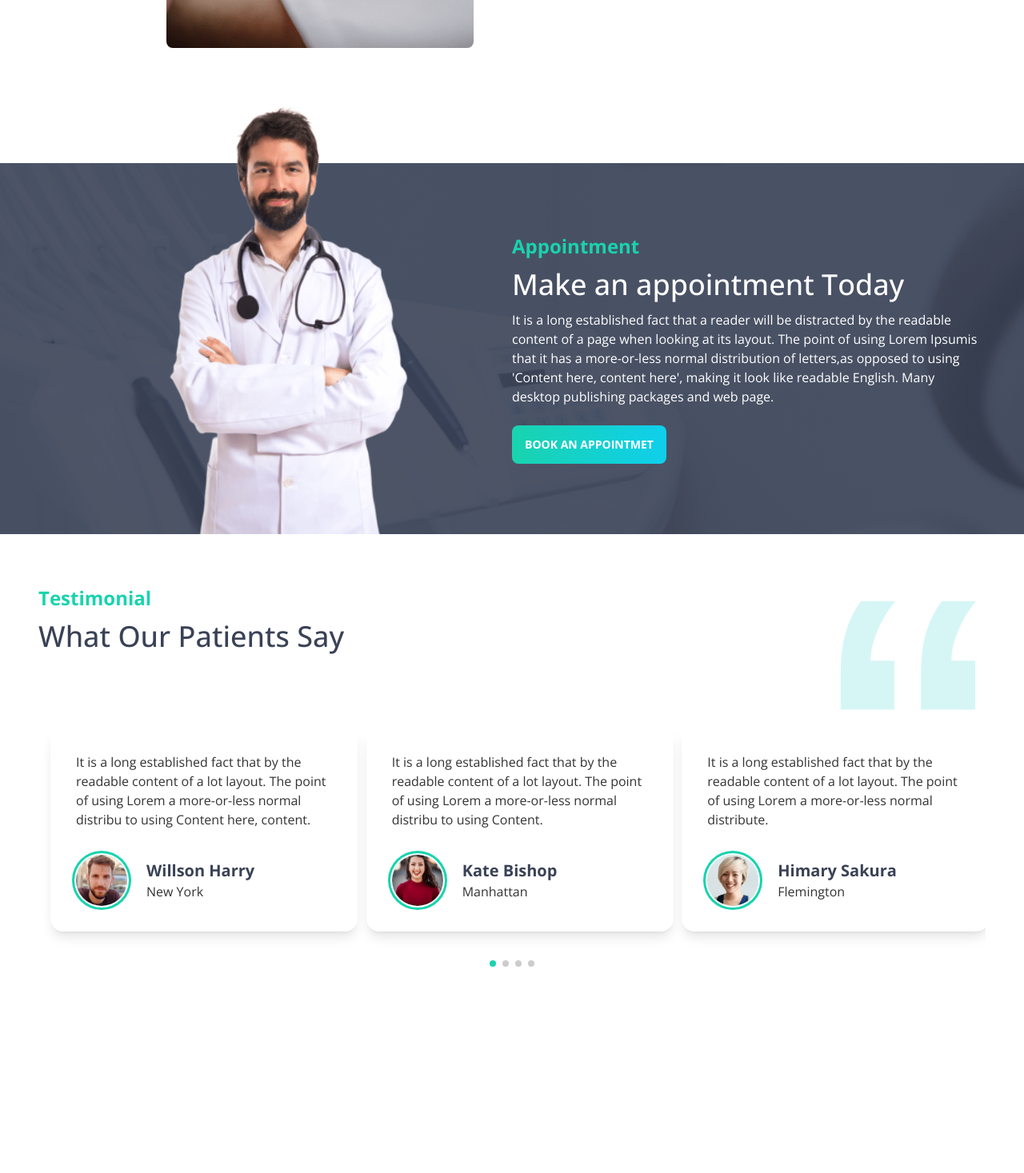
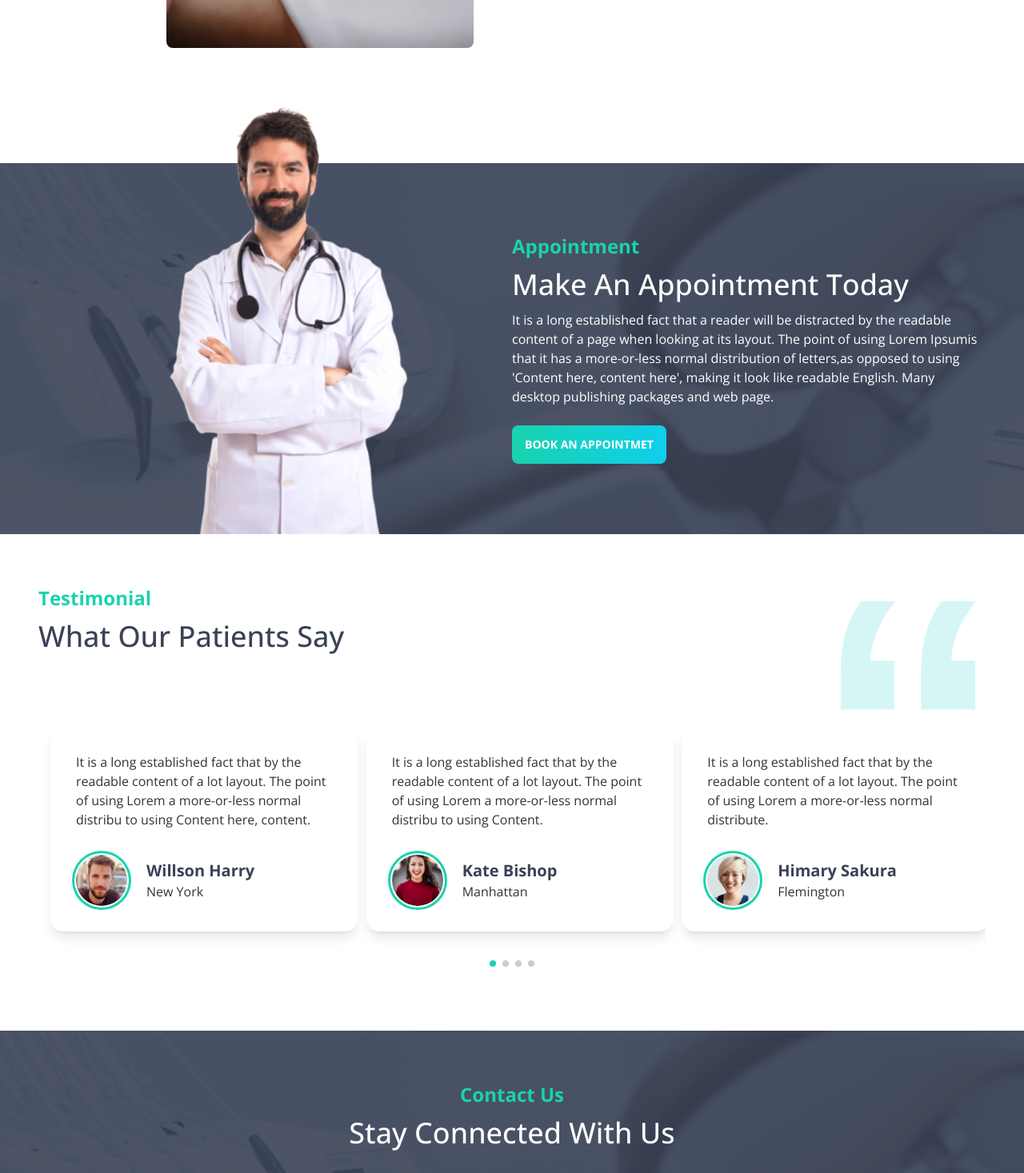
Before and after one commit to technayan/doctors-portal, a React (Create React App) app: page / in a window 1280 px wide. Shown: the part 2210-3677 px from the top of the page at 80% size. Before the commit the page ends 3499 px from the top, so only its background shows below. Built offline with nearby package versions, Linux system fonts and the light colour scheme.

Commit message:
Contact Us section added

```diff
--- /dev/null
+++ b/src/Pages/Home/ContactUs/ContactUs.js
@@ -0,0 +1,23 @@
+import React from 'react';
+
+const ContactUs = () => {
+    return (
+        <section className='py-16 bg-appointment-pattern bg-cover bg-no-repeat'>
+            <div className='text-center lg:mb-10'>
+                <h5 className='text-2xl font-bold text-secondary capitalize'>Contact Us</h5>
+                <h2 className='text-4xl text-white capitalize font-medium my-3'>Stay connected with us</h2>
+            </div>
+
+            <form className='flex flex-col mx-6 lg:mx-0 lg:w-1/3 lg:mx-auto'>
+                <input type="email" placeholder="Email Address" className="input w-full my-2.5" />
+                <input type="text" placeholder="Subject" className="input w-full my-2.5" />
+                <textarea className="textarea my-2.5" placeholder="Your Message"></textarea>
+                <input type="submit" className="btn bg-gradient-to-r from-secondary to-primary border-0 w-1/3 my-2.5 mx-auto text-white hover:bg-gradient-to-l" value="Submit" />
+
+            </form>
+        </section>
+
+    );
+};
+
+export default ContactUs;
--- a/src/Pages/Home/Home.js
+++ b/src/Pages/Home/Home.js
@@ -1,4 +1,5 @@
 import React from 'react';
+import ContactUs from './ContactUs/ContactUs';
 import Hero from './Hero/Hero';
 import Info from './Info/Info';
 import MakeAppointment from './MakeAppointment/MakeAppointment';
@@ -19,7 +20,7 @@ const Home = () => {
             <div className='md:px-12'>
                 <Testimonial />
             </div>
-
+            <ContactUs />
         </div>
     );
 };
--- a/src/Pages/Home/MakeAppointment/MakeAppointment.js
+++ b/src/Pages/Home/MakeAppointment/MakeAppointment.js
@@ -4,13 +4,13 @@ import doctor from '../../../assets/images/doctor.png'
 
 const MakeAppointment = () => {
     return (
-        <section className='flex items-center bg-appointment-pattern mt-16 px-12'>
+        <section className='flex items-center bg-appointment-pattern bg-cover bg-no-repeat mt-16 px-12'>
             <div className='flex-1 hidden lg:block'>
-                <img className='mt-[-8rem]' src={doctor} alt="Doctor" />
+                <img className='-mt-32' src={doctor} alt="Doctor" />
             </div>
             <div className='flex-1'>
-                <h5 className='text-2xl font-bold text-secondary'>Appointment</h5>
-                <h2 className='text-4xl text-white font-medium my-3'>Make an appointment Today</h2>
+                <h5 className='text-2xl font-bold text-secondary capitalize'>Appointment</h5>
+                <h2 className='text-4xl text-white capitalize font-medium my-3'>Make an appointment today</h2>
                 <p className='text-white mb-6'>It is a long established fact that a reader will be distracted by the readable content of a page when looking at its layout. The point of using Lorem Ipsumis that it has a more-or-less normal distribution of letters,as opposed to using 'Content here, content here', making it look like readable English. Many desktop publishing packages and web page.</p>
                 <PrimaryBtn>Book an Appointmet</PrimaryBtn>
             </div>
--- a/src/Pages/Home/Services/Services.js
+++ b/src/Pages/Home/Services/Services.js
@@ -28,8 +28,8 @@ const Services = () => {
     return (
         <section className='py-16'>
             <div className="text-center pb-10">
-                <h5 className='text-secondary font-bold text-2xl'>Our Services</h5>
-                <h2 className='text-4xl font-medium text-accent my-2'>Services We Provide</h2>
+                <h5 className='text-secondary font-bold text-2xl capitalize'>Our services</h5>
+                <h2 className='text-4xl font-medium capitalize text-accent my-2'>Services we provide</h2>
             </div>
             <div className='grid lg:grid-cols-3 gap-10'>
                 {
```
